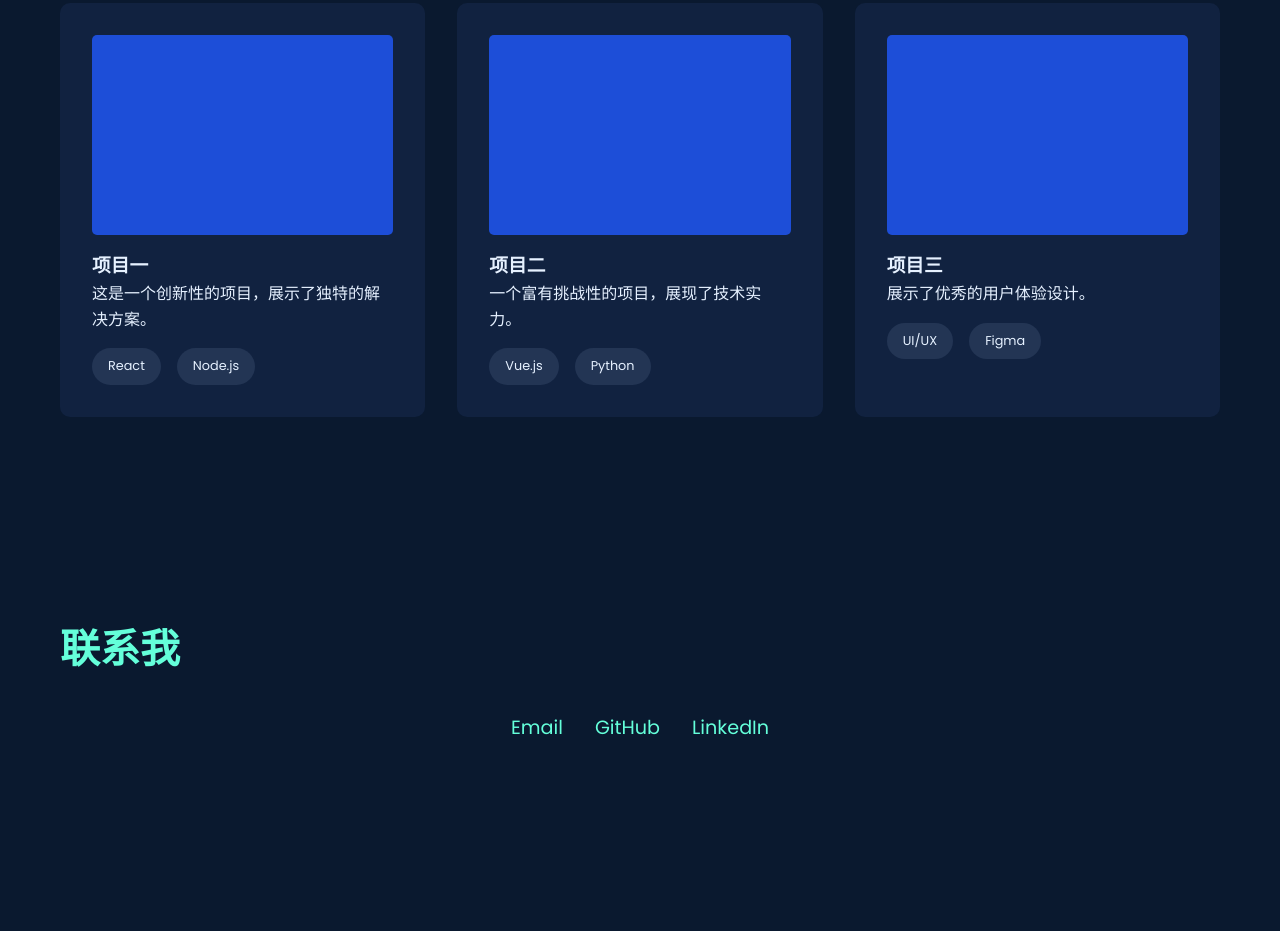
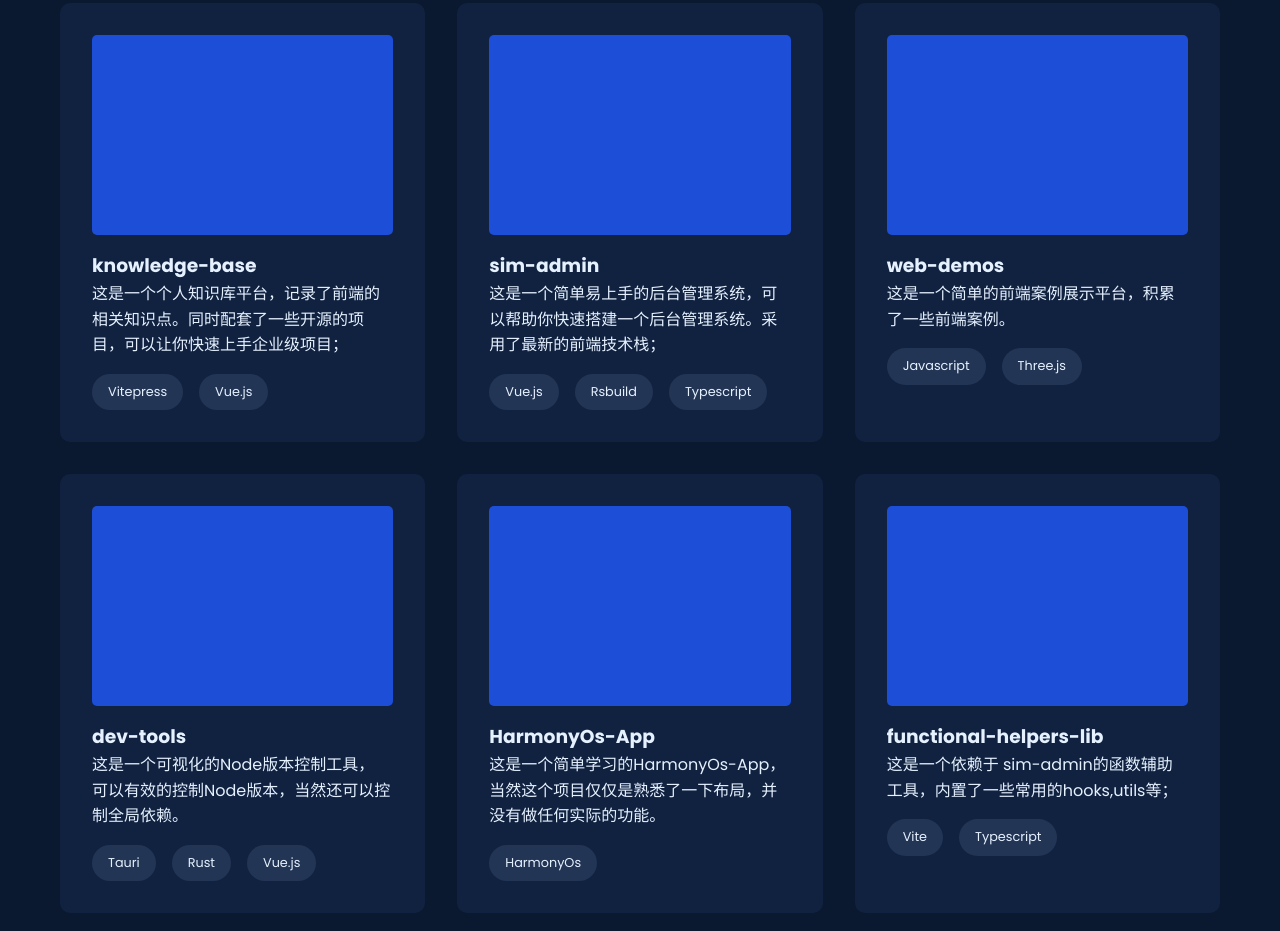
Before and after one commit to wangxiaoze-view/wangxiaoze-view.github.io, a plain HTML site: page index.html in a window 1280 px wide. Shown: the part 1589-2520 px from the top of the page. Before the commit the page ends 2432 px from the top, so only its background shows below. Drawn offline with Linux system fonts and the light colour scheme.

Commit message:
chore: 更新页面

```diff
--- a/index.html
+++ b/index.html
@@ -28,13 +28,12 @@
 					</div>
 					<div class="about-text">
 						<p>
-							我是一名充满激情的开发者，专注于创造优秀的用户体验和解决方案。
+							我是一名前端开发者，线上是一个不折不扣的打工人，线下是一个热衷于前端技术的研究者。
 						</p>
 						<p>技能领域：</p>
 						<ul class="skills-list">
 							<li>前端开发</li>
 							<li>后端开发</li>
-							<li>UI/UX设计</li>
 							<li>项目管理</li>
 						</ul>
 					</div>
@@ -46,29 +45,84 @@
 				<div class="projects-grid">
 					<div class="project-card">
 						<div class="project-image"></div>
-						<h3>项目一</h3>
-						<p>这是一个创新性的项目，展示了独特的解决方案。</p>
+						<h3>knowledge-base</h3>
+						<p>
+							这是一个个人知识库平台，记录了前端的相关知识点。同时配套了一些开源的项目，可以让你快速上手企业级项目；
+						</p>
 						<div class="project-tags">
-							<span>React</span>
-							<span>Node.js</span>
+							<span>Vitepress</span>
+							<span>Vue.js</span>
 						</div>
 					</div>
 					<div class="project-card">
 						<div class="project-image"></div>
-						<h3>项目二</h3>
-						<p>一个富有挑战性的项目，展现了技术实力。</p>
+						<h3>sim-admin</h3>
+						<p>
+							这是一个简单易上手的后台管理系统，可以帮助你快速搭建一个后台管理系统。采用了最新的前端技术栈；
+						</p>
 						<div class="project-tags">
 							<span>Vue.js</span>
-							<span>Python</span>
+							<span>Rsbuild</span>
+							<span>Typescript</span>
 						</div>
 					</div>
 					<div class="project-card">
 						<div class="project-image"></div>
-						<h3>项目三</h3>
-						<p>展示了优秀的用户体验设计。</p>
+						<h3>web-demos</h3>
+						<p>这是一个简单的前端案例展示平台，积累了一些前端案例。</p>
 						<div class="project-tags">
-							<span>UI/UX</span>
-							<span>Figma</span>
+							<span>Javascript</span>
+							<span>Three.js</span>
+						</div>
+					</div>
+
+					<div class="project-card">
+						<div class="project-image"></div>
+						<h3>dev-tools</h3>
+						<p>
+							这是一个可视化的Node版本控制工具，
+							可以有效的控制Node版本，当然还可以控制全局依赖。
+						</p>
+						<div class="project-tags">
+							<span>Tauri</span>
+							<span>Rust</span>
+							<span>Vue.js</span>
+						</div>
+					</div>
+
+					<div class="project-card">
+						<div class="project-image"></div>
+						<h3>HarmonyOs-App</h3>
+						<p>
+							这是一个简单学习的HarmonyOs-App，当然这个项目仅仅是熟悉了一下布局，并没有做任何实际的功能。
+						</p>
+						<div class="project-tags">
+							<span>HarmonyOs</span>
+						</div>
+					</div>
+
+					<div class="project-card">
+						<div class="project-image"></div>
+						<h3>functional-helpers-lib</h3>
+						<p>
+							这是一个依赖于
+							sim-admin的函数辅助工具，内置了一些常用的hooks,utils等；
+						</p>
+						<div class="project-tags">
+							<span>Vite</span>
+							<span>Typescript</span>
+						</div>
+					</div>
+
+					<div class="project-card">
+						<div class="project-image"></div>
+						<h3>log-reporting</h3>
+						<p>
+							这个一个用于捕获前端异常的日志上报服务工具，可以帮助你快速定位问题。
+						</p>
+						<div class="project-tags">
+							<span>Typescript</span>
+							<span>Rollup</span>
 						</div>
 					</div>
 				</div>
@@ -77,13 +131,16 @@
 			<section class="contact" id="contact">
 				<h2>联系我</h2>
 				<div class="contact-content">
-					<a href="mailto:your.email@example.com" class="contact-link">Email</a>
-					<a href="https://github.com/" target="_blank" class="contact-link"
-						>GitHub</a
+					<a href="mailto:wangxiaoze9949@gmail.com" class="contact-link">
+						Email
+					</a>
+					<a
+						href="https://github.com/wangxiaoze-view"
+						target="_blank"
+						class="contact-link"
 					>
-					<a href="https://linkedin.com/" target="_blank" class="contact-link"
-						>LinkedIn</a
-					>
+						GitHub
+					</a>
 				</div>
 			</section>
 		</div>
```
